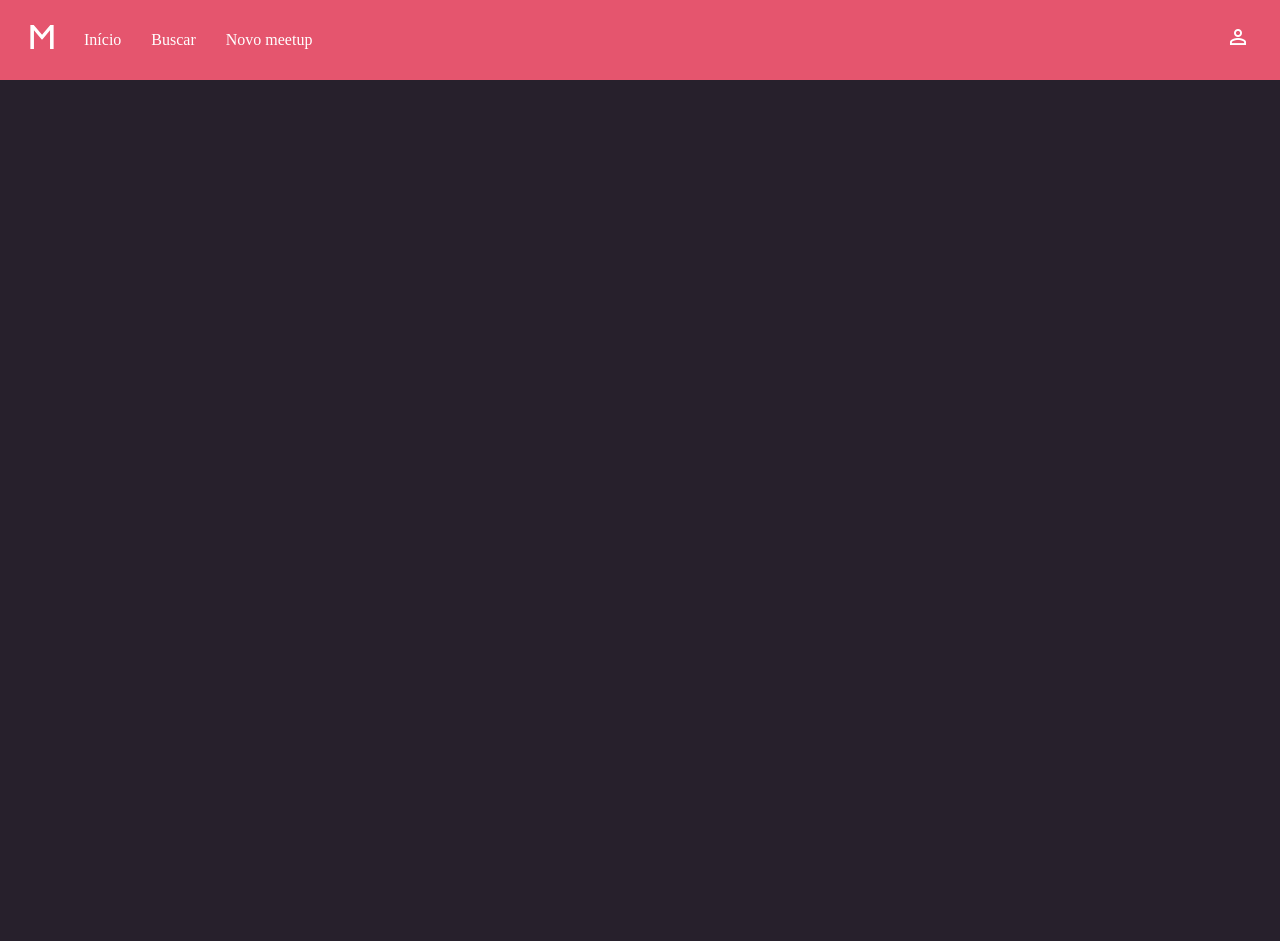
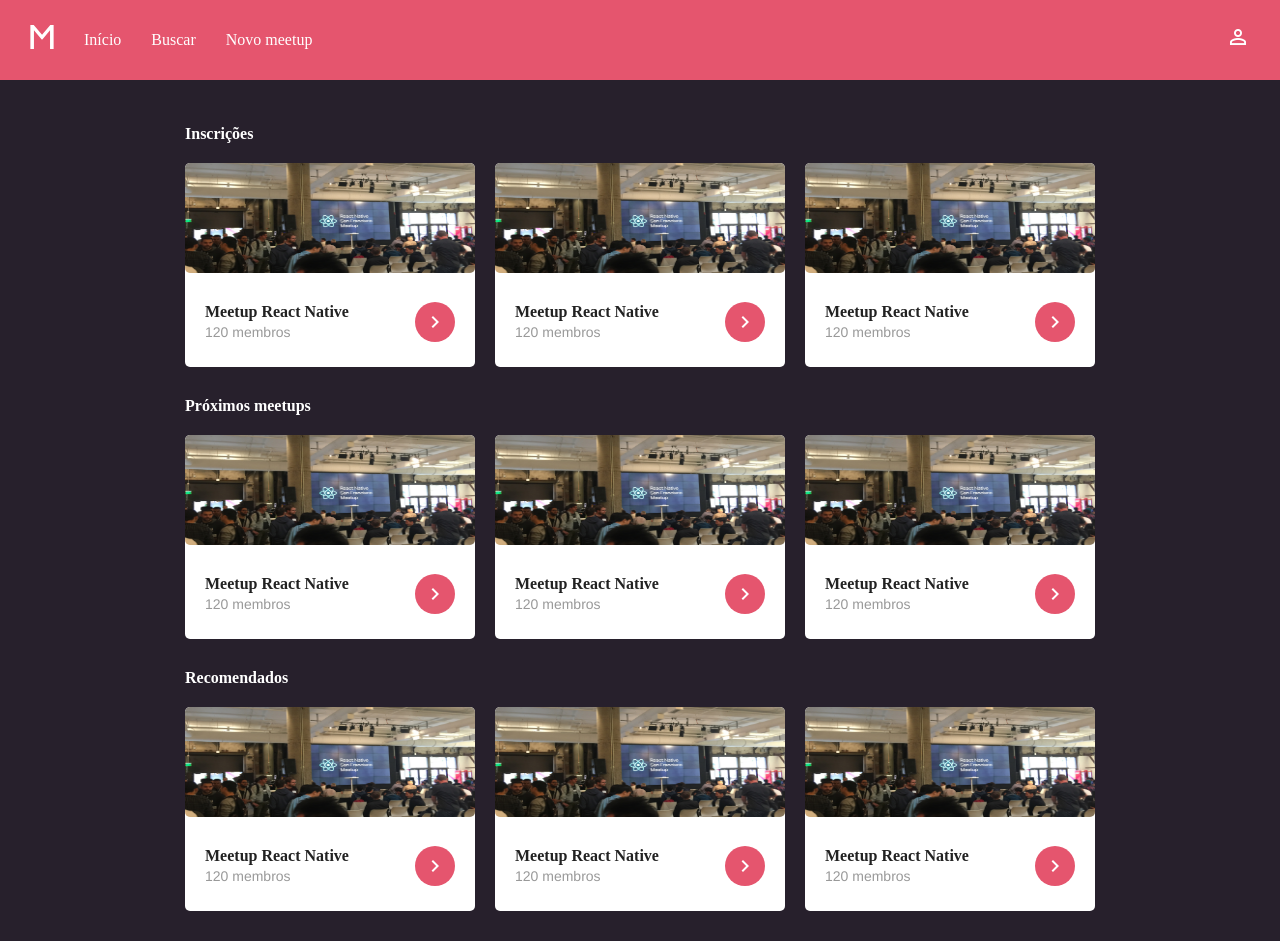
Before and after one commit to GiammaCarioca/meetapp-rocketseat, a React (Create React App) app: page / in a window 1280 px wide. Before the commit the page ends 800 px from the top, so only its background shows below. Built offline with nearby package versions, Linux system fonts and the light colour scheme; the HTML template or start-up script is replaced by a standard one.

Commit message:
adding Card and Profile components

```diff
--- a/src/App.js
+++ b/src/App.js
@@ -2,8 +2,9 @@
 import './App.css';
 // import SignUp from './SignUp';
 // import SignIn from './SignIn';
-// import Preferences from './Preferences';
+// import PreferencesPage from './PreferencesPage';
 import Dashboard from './Dashboard';
+// import Profile from './Profile';
 
 function App() {
 	return (
--- /dev/null
+++ b/src/Card.css
@@ -0,0 +1,55 @@
+body {
+	margin: 0;
+	padding: 0;
+}
+
+.card {
+	width: 290px;
+	background-color: #ffffff;
+	border-radius: 5px;
+	margin-right: 20px;
+}
+
+.card:last-child {
+	margin-right: 0;
+}
+
+.foto-card {
+	width: 100%;
+	min-height: 110px;
+	margin: 0;
+	padding: 0;
+	border-radius: 5px;
+}
+
+.card-text {
+	display: flex;
+	text-align: left;
+	justify-content: space-between;
+	align-items: center;
+	margin: 0 20px;
+}
+
+h2 {
+	font-family: Helvetica-Bold;
+	font-size: 16px;
+	color: #222222;
+	text-align: left;
+}
+
+span {
+	font-family: Helvetica;
+	font-size: 14px;
+	color: #999999;
+	text-align: left;
+}
+
+.arrow {
+	background-color: #e5556e;
+	width: 24px;
+	height: 24px;
+	text-align: center;
+	padding: 8px;
+	margin: 0;
+	border-radius: 100%;
+}
--- /dev/null
+++ b/src/Card.js
@@ -0,0 +1,22 @@
+import React, { Component } from 'react';
+import './Card.css';
+import foto from './meetup.jpg';
+
+export default class Card extends Component {
+	render() {
+		return (
+			<div className="card">
+				<img className="foto-card" src={foto} alt="meetup" />
+				<div className="card-text">
+					<div>
+						<h2>Meetup React Native</h2>
+						<span>120 membros</span>
+					</div>
+					<a href="#">
+						<i className="material-icons arrow">keyboard_arrow_right</i>
+					</a>
+				</div>
+			</div>
+		);
+	}
+}
--- a/src/Dashboard.css
+++ b/src/Dashboard.css
@@ -6,3 +6,25 @@
 body {
 	background-color: #27202c;
 }
+
+.Dashboard-section {
+	display: flex;
+	flex-direction: column;
+	justify-content: center;
+	align-items: center;
+	margin-top: 45px;
+}
+
+.group-card {
+	display: flex;
+	justify-content: space-between;
+	margin-bottom: 30px;
+}
+
+h3 {
+	font-family: Helvetica-Bold;
+	font-size: 16px;
+	color: #ffffff;
+	text-align: left;
+	margin-bottom: 20px;
+}
--- a/src/Dashboard.js
+++ b/src/Dashboard.js
@@ -1,12 +1,39 @@
 import React, { Component } from 'react';
 import Navbar from './Navbar';
 import './Dashboard.css';
+import Card from './Card';
 
 class Dashboard extends Component {
 	render() {
 		return (
 			<div>
 				<Navbar />
+				<div className="Dashboard-section">
+					<div className="wrapper-section">
+						<h3>Inscrições</h3>
+						<div className="group-card">
+							<Card />
+							<Card />
+							<Card />
+						</div>
+					</div>
+					<div className="wrapper-section">
+						<h3>Próximos meetups</h3>
+						<div className="group-card">
+							<Card />
+							<Card />
+							<Card />
+						</div>
+					</div>
+					<div className="wrapper-section">
+						<h3>Recomendados</h3>
+						<div className="group-card">
+							<Card />
+							<Card />
+							<Card />
+						</div>
+					</div>
+				</div>
 			</div>
 		);
 	}
--- a/src/Preferences.css
+++ b/src/Preferences.css
@@ -1,38 +1,3 @@
-* {
-	margin: 0;
-	padding: 0;
-}
-
-.Preferences-container {
-	background-color: #27202c;
-	padding-top: 50px;
-	height: 100vh;
-}
-
-.Preferences-content {
-	margin: auto;
-	display: flex;
-	flex-direction: column;
-	max-width: 315px;
-}
-
-.welcome {
-	font-family: Helvetica-Bold;
-	font-size: 24px;
-	color: #ffffff;
-	text-align: left;
-	margin-bottom: 14px;
-}
-
-.welcome-text {
-	opacity: 0.8;
-	font-family: Helvetica;
-	font-size: 16px;
-	color: #ffffff;
-	line-height: 28px;
-	text-align: left;
-}
-
 fieldset {
 	margin: 30px 0 0 0;
 	border: 0;
@@ -61,16 +26,3 @@
 	color: #ffffff;
 	text-align: left;
 }
-
-.button-primary {
-	margin-top: 30px;
-	background-color: #e5556e;
-	width: 318px;
-	height: 50px;
-	border-style: none;
-	border-radius: 50px;
-	font-family: Helvetica-Bold;
-	font-size: 16px;
-	color: #ffffff;
-	text-align: center;
-}
--- /dev/null
+++ b/src/PreferencesPage.css
@@ -0,0 +1,47 @@
+* {
+	margin: 0;
+	padding: 0;
+}
+
+.Preferences-container {
+	background-color: #27202c;
+	padding-top: 50px;
+	height: 100vh;
+}
+
+.Preferences-content {
+	margin: auto;
+	display: flex;
+	flex-direction: column;
+	max-width: 315px;
+}
+
+.welcome {
+	font-family: Helvetica-Bold;
+	font-size: 24px;
+	color: #ffffff;
+	text-align: left;
+	margin-bottom: 14px;
+}
+
+.welcome-text {
+	opacity: 0.8;
+	font-family: Helvetica;
+	font-size: 16px;
+	color: #ffffff;
+	line-height: 28px;
+	text-align: left;
+}
+
+.button-primary {
+	margin-top: 30px;
+	background-color: #e5556e;
+	width: 318px;
+	height: 50px;
+	border-style: none;
+	border-radius: 50px;
+	font-family: Helvetica-Bold;
+	font-size: 16px;
+	color: #ffffff;
+	text-align: center;
+}
--- /dev/null
+++ b/src/Profile.css
@@ -0,0 +1,59 @@
+* {
+	margin: 0;
+	padding: 0;
+}
+
+body {
+	background-color: #27202c;
+}
+
+.Profile-container {
+	display: flex;
+	flex-direction: column;
+	justify-content: center;
+	align-items: center;
+}
+
+form {
+	display: flex;
+	flex-direction: column;
+	max-width: 600px;
+	justify-content: center;
+}
+
+label {
+	margin-top: 40px;
+	font-family: Helvetica-Bold;
+	font-size: 16px;
+	color: #ffffff;
+	text-align: left;
+}
+
+input {
+	width: 300px;
+	background: transparent;
+	border-style: none;
+	margin-top: 10px;
+	opacity: 0.5;
+	font-family: Helvetica;
+	font-size: 20px;
+	color: #ffffff;
+	text-align: left;
+}
+
+.input-active {
+	opacity: 1;
+}
+
+.button-primary {
+	margin-top: 30px;
+	background-color: #e5556e;
+	width: 318px;
+	height: 50px;
+	border-style: none;
+	border-radius: 50px;
+	font-family: Helvetica-Bold;
+	font-size: 16px;
+	color: #ffffff;
+	text-align: center;
+}
```
Also changed, not shown: src/Preferences.js (+5 -54 lines), src/PreferencesPage.js (added, +44 -0 lines), src/Profile.js (added, +44 -0 lines), src/meetup.jpg (added).
